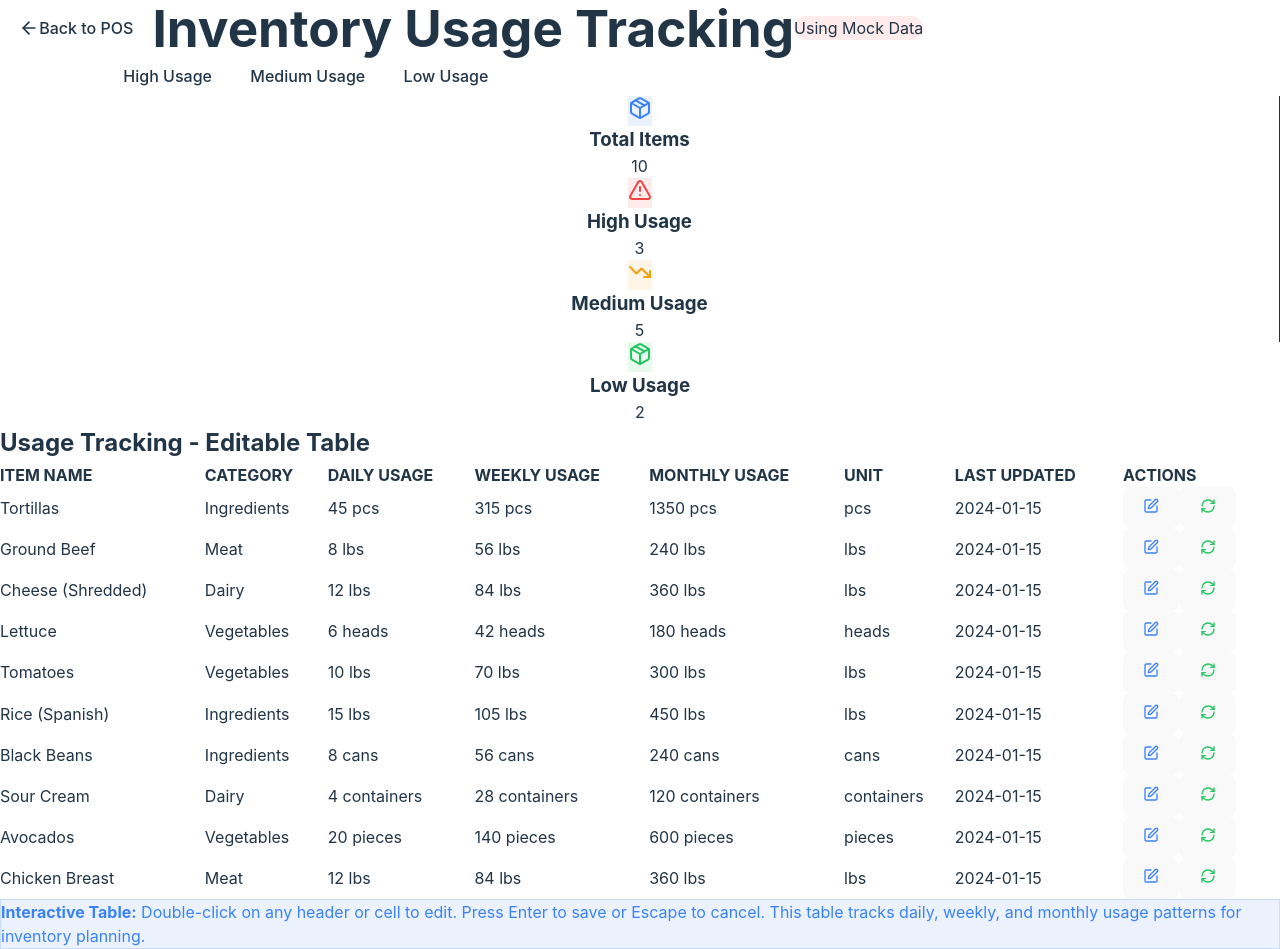
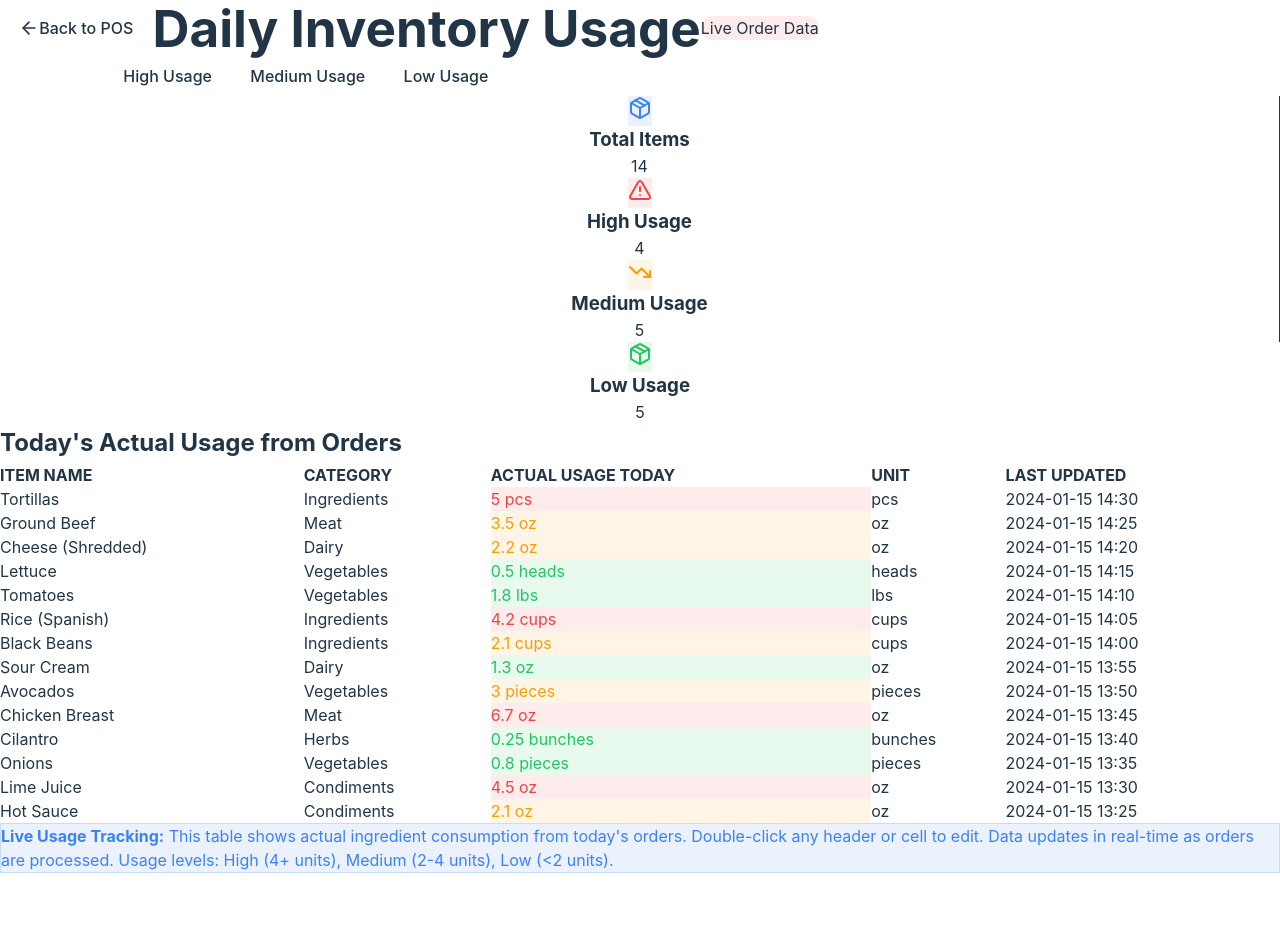
Before and after one commit to Randymor10/POS-tablet, a React (Vite) app: page /inventory-tracking in a window 1280 px wide. After the commit the page ends 873 px from the top, so only its background shows below. Built offline with nearby package versions, Linux system fonts and the light colour scheme.

Commit message:
Update Inventory Usage Tracking with Real Order Data

```diff
--- a/src/pages/InventoryTrackingPage.tsx
+++ b/src/pages/InventoryTrackingPage.tsx
@@ -1,14 +1,12 @@
 import React, { useState, useEffect } from 'react';
 import { useNavigate } from 'react-router-dom';
-import { ArrowLeft, Package, AlertTriangle, TrendingDown, Plus, Edit, RefreshCw } from 'lucide-react';
+import { ArrowLeft, Package, AlertTriangle, TrendingDown, Plus } from 'lucide-react';
 
 interface InventoryItem {
   id: number;
   name: string;
   category: string;
-  dailyUsage: number;
-  weeklyUsage: number;
-  monthlyUsage: number;
+  actualUsage: number;
   unit: string;
   lastUpdated: string;
 }
@@ -31,26 +29,27 @@ const InventoryTrackingPage: React.FC = () => {
   const [headers, setHeaders] = useState([
     'Item Name',
     'Category',
-    'Daily Usage',
-    'Weekly Usage',
-    'Monthly Usage',
+    'Actual Usage Today',
     'Unit',
-    'Last Updated',
-    'Actions'
+    'Last Updated'
   ]);
 
-  // Mock inventory usage data
+  // Mock inventory usage data based on actual orders today
   const [inventoryItems, setInventoryItems] = useState<InventoryItem[]>([
-    { id: 1, name: 'Tortillas', category: 'Ingredients', dailyUsage: 45, weeklyUsage: 315, monthlyUsage: 1350, unit: 'pcs', lastUpdated: '2024-01-15' },
-    { id: 2, name: 'Ground Beef', category: 'Meat', dailyUsage: 8, weeklyUsage: 56, monthlyUsage: 240, unit: 'lbs', lastUpdated: '2024-01-15' },
-    { id: 3, name: 'Cheese (Shredded)', category: 'Dairy', dailyUsage: 12, weeklyUsage: 84, monthlyUsage: 360, unit: 'lbs', lastUpdated: '2024-01-15' },
-    { id: 4, name: 'Lettuce', category: 'Vegetables', dailyUsage: 6, weeklyUsage: 42, monthlyUsage: 180, unit: 'heads', lastUpdated: '2024-01-15' },
-    { id: 5, name: 'Tomatoes', category: 'Vegetables', dailyUsage: 10, weeklyUsage: 70, monthlyUsage: 300, unit: 'lbs', lastUpdated: '2024-01-15' },
-    { id: 6, name: 'Rice (Spanish)', category: 'Ingredients', dailyUsage: 15, weeklyUsage: 105, monthlyUsage: 450, unit: 'lbs', lastUpdated: '2024-01-15' },
-    { id: 7, name: 'Black Beans', category: 'Ingredients', dailyUsage: 8, weeklyUsage: 56, monthlyUsage: 240, unit: 'cans', lastUpdated: '2024-01-15' },
-    { id: 8, name: 'Sour Cream', category: 'Dairy', dailyUsage: 4, weeklyUsage: 28, monthlyUsage: 120, unit: 'containers', lastUpdated: '2024-01-15' },
-    { id: 9, name: 'Avocados', category: 'Vegetables', dailyUsage: 20, weeklyUsage: 140, monthlyUsage: 600, unit: 'pieces', lastUpdated: '2024-01-15' },
-    { id: 10, name: 'Chicken Breast', category: 'Meat', dailyUsage: 12, weeklyUsage: 84, monthlyUsage: 360, unit: 'lbs', lastUpdated: '2024-01-15' },
+    { id: 1, name: 'Tortillas', category: 'Ingredients', actualUsage: 5, unit: 'pcs', lastUpdated: '2024-01-15 14:30' },
+    { id: 2, name: 'Ground Beef', category: 'Meat', actualUsage: 3.5, unit: 'oz', lastUpdated: '2024-01-15 14:25' },
+    { id: 3, name: 'Cheese (Shredded)', category: 'Dairy', actualUsage: 2.2, unit: 'oz', lastUpdated: '2024-01-15 14:20' },
+    { id: 4, name: 'Lettuce', category: 'Vegetables', actualUsage: 0.5, unit: 'heads', lastUpdated: '2024-01-15 14:15' },
+    { id: 5, name: 'Tomatoes', category: 'Vegetables', actualUsage: 1.8, unit: 'lbs', lastUpdated: '2024-01-15 14:10' },
+    { id: 6, name: 'Rice (Spanish)', category: 'Ingredients', actualUsage: 4.2, unit: 'cups', lastUpdated: '2024-01-15 14:05' },
+    { id: 7, name: 'Black Beans', category: 'Ingredients', actualUsage: 2.1, unit: 'cups', lastUpdated: '2024-01-15 14:00' },
+    { id: 8, name: 'Sour Cream', category: 'Dairy', actualUsage: 1.3, unit: 'oz', lastUpdated: '2024-01-15 13:55' },
+    { id: 9, name: 'Avocados', category: 'Vegetables', actualUsage: 3, unit: 'pieces', lastUpdated: '2024-01-15 13:50' },
+    { id: 10, name: 'Chicken Breast', category: 'Meat', actualUsage: 6.7, unit: 'oz', lastUpdated: '2024-01-15 13:45' },
+    { id: 11, name: 'Cilantro', category: 'Herbs', actualUsage: 0.25, unit: 'bunches', lastUpdated: '2024-01-15 13:40' },
+    { id: 12, name: 'Onions', category: 'Vegetables', actualUsage: 0.8, unit: 'pieces', lastUpdated: '2024-01-15 13:35' },
+    { id: 13, name: 'Lime Juice', category: 'Condiments', actualUsage: 4.5, unit: 'oz', lastUpdated: '2024-01-15 13:30' },
+    { id: 14, name: 'Hot Sauce', category: 'Condiments', actualUsage: 2.1, unit: 'oz', lastUpdated: '2024-01-15 13:25' },
   ]);
 
   useEffect(() => {
@@ -61,30 +60,28 @@ const InventoryTrackingPage: React.FC = () => {
     return () => clearTimeout(timer);
   }, []);
 
-  const getUsageLevel = (dailyUsage: number) => {
-    if (dailyUsage >= 15) return 'high';
-    if (dailyUsage >= 8) return 'medium';
+  const getUsageLevel = (actualUsage: number) => {
+    if (actualUsage >= 4) return 'high';
+    if (actualUsage >= 2) return 'medium';
     return 'low';
   };
 
   const filteredItems = inventoryItems.filter(item => {
     if (filter === 'all') return true;
-    return getUsageLevel(item.dailyUsage) === filter;
+    return getUsageLevel(item.actualUsage) === filter;
   });
 
-  const highUsageItems = inventoryItems.filter(item => getUsageLevel(item.dailyUsage) === 'high').length;
-  const mediumUsageItems = inventoryItems.filter(item => getUsageLevel(item.dailyUsage) === 'medium').length;
-  const lowUsageItems = inventoryItems.filter(item => getUsageLevel(item.dailyUsage) === 'low').length;
+  const highUsageItems = inventoryItems.filter(item => getUsageLevel(item.actualUsage) === 'high').length;
+  const mediumUsageItems = inventoryItems.filter(item => getUsageLevel(item.actualUsage) === 'medium').length;
+  const lowUsageItems = inventoryItems.filter(item => getUsageLevel(item.actualUsage) === 'low').length;
   const totalItems = inventoryItems.length;
 
   const handleHeaderDoubleClick = (index: number) => {
-    if (index === headers.length - 1) return; // Don't edit Actions column
     setEditing({ type: 'header', headerIndex: index });
     setEditValue(headers[index]);
   };
 
   const handleCellDoubleClick = (itemId: number, field: string) => {
-    if (field === 'actions') return; // Don't edit actions
     setEditing({ type: 'cell', itemId, field });
     const item = inventoryItems.find(i => i.id === itemId);
     if (item) {
@@ -101,8 +98,8 @@ const InventoryTrackingPage: React.FC = () => {
       const newItems = inventoryItems.map(item => {
         if (item.id === editing.itemId) {
           const updatedItem = { ...item };
-          if (editing.field === 'dailyUsage' || editing.field === 'weeklyUsage' || editing.field === 'monthlyUsage') {
-            updatedItem[editing.field] = parseInt(editValue) || 0;
+          if (editing.field === 'actualUsage') {
+            updatedItem[editing.field] = parseFloat(editValue) || 0;
           } else {
             (updatedItem as any)[editing.field] = editValue;
           }
@@ -146,7 +143,8 @@ const InventoryTrackingPage: React.FC = () => {
     if (isEditing) {
       return (
         <input
-          type={field.includes('Usage') ? 'number' : 'text'}
+          type={field === 'actualUsage' ? 'number' : 'text'}
+          step={field === 'actualUsage' ? '0.1' : undefined}
           value={editValue}
           onChange={(e) => setEditValue(e.target.value)}
           onBlur={handleEditSave}
@@ -199,8 +197,8 @@ const InventoryTrackingPage: React.FC = () => {
     return (
       <span
         onDoubleClick={() => handleHeaderDoubleClick(index)}
-        className={`cursor-pointer hover:bg-opacity-50 px-2 py-1 rounded transition-colors ${index === headers.length - 1 ? 'cursor-default' : ''}`}
-        title={index === headers.length - 1 ? '' : "Double-click to edit"}
+        className="cursor-pointer hover:bg-opacity-50 px-2 py-1 rounded transition-colors"
+        title="Double-click to edit"
       >
         {header}
       </span>
@@ -224,13 +222,13 @@ const InventoryTrackingPage: React.FC = () => {
             Back to POS
           </button>
           <h1 className="text-2xl font-bold" style={{ color: 'var(--text-primary)' }}>
-            Inventory Usage Tracking
+            Daily Inventory Usage
           </h1>
           <div className="px-3 py-1 rounded-full text-sm" style={{
             backgroundColor: 'rgba(239, 68, 68, 0.1)',
             color: 'var(--accent-primary)'
           }}>
-            Using Mock Data
+            Live Order Data
           </div>
         </div>
 
@@ -336,7 +334,7 @@ const InventoryTrackingPage: React.FC = () => {
         }}>
           <div className="px-6 py-4 flex justify-between items-center" style={{ borderBottom: '1px solid var(--border-color)' }}>
             <h2 className="text-lg font-semibold" style={{ color: 'var(--text-primary)' }}>
-              Usage Tracking - Editable Table
+              Today's Actual Usage from Orders
             </h2>
             <button
               className="flex items-center gap-2 px-4 py-2 rounded-lg font-medium transition-all"
@@ -382,14 +380,14 @@ const InventoryTrackingPage: React.FC = () => {
                 </thead>
                 <tbody style={{ backgroundColor: 'var(--bg-secondary)' }}>
                   {filteredItems.map((item, index) => {
-                    const usageLevel = getUsageLevel(item.dailyUsage);
+                    const usageLevel = getUsageLevel(item.actualUsage);
                     const usageColors = getUsageColor(usageLevel);
                     return (
                       <tr
                         key={item.id}
                         className="hover:opacity-80 transition-opacity"
                         style={{
-                          borderBottom: '1px solid var(--border-color)'
+                          borderBottom: index < filteredItems.length - 1 ? '1px solid var(--border-color)' : 'none'
                         }}
                       >
                         <td
@@ -411,31 +409,14 @@ const InventoryTrackingPage: React.FC = () => {
                           {renderEditableCell(item, 'category', item.category)}
                         </td>
                         <td
-                          className="px-6 py-4 whitespace-nowrap text-sm"
+                          className="px-6 py-4 whitespace-nowrap text-sm font-semibold"
                           style={{
-                            color: 'var(--text-primary)',
+                            color: usageColors.text,
+                            backgroundColor: usageColors.bg,
                             borderRight: '1px solid var(--border-color)'
                           }}
                         >
-                          {renderEditableCell(item, 'dailyUsage', `${item.dailyUsage} ${item.unit}`)}
-                        </td>
-                        <td
-                          className="px-6 py-4 whitespace-nowrap text-sm"
-                          style={{
-                            color: 'var(--text-primary)',
-                            borderRight: '1px solid var(--border-color)'
-                          }}
-                        >
-                          {renderEditableCell(item, 'weeklyUsage', `${item.weeklyUsage} ${item.unit}`)}
-                        </td>
-                        <td
-                          className="px-6 py-4 whitespace-nowrap text-sm"
-                          style={{
-                            color: 'var(--text-primary)',
-                            borderRight: '1px solid var(--border-color)'
-                          }}
-                        >
-                          {renderEditableCell(item, 'monthlyUsage', `${item.monthlyUsage} ${item.unit}`)}
+                          {renderEditableCell(item, 'actualUsage', `${item.actualUsage} ${item.unit}`)}
                         </td>
                         <td
                           className="px-6 py-4 whitespace-nowrap text-sm"
@@ -449,29 +430,10 @@ const InventoryTrackingPage: React.FC = () => {
                         <td
                           className="px-6 py-4 whitespace-nowrap text-sm"
                           style={{
-                            color: 'var(--text-secondary)',
-                            borderRight: '1px solid var(--border-color)'
+                            color: 'var(--text-secondary)'
                           }}
                         >
                           {renderEditableCell(item, 'lastUpdated', item.lastUpdated)}
-                        </td>
-                        <td className="px-6 py-4 whitespace-nowrap text-sm">
-                          <div className="flex gap-2">
-                            <button
-                              className="transition-colors"
-                              style={{ color: '#3b82f6' }}
-                              title="Edit item"
-                            >
-                              <Edit size={16} />
-                            </button>
-                            <button
-                              className="transition-colors"
-                              style={{ color: '#22c55e' }}
-                              title="Update usage"
-                            >
-                              <RefreshCw size={16} />
-                            </button>
-                          </div>
                         </td>
                       </tr>
                     );
@@ -487,8 +449,9 @@ const InventoryTrackingPage: React.FC = () => {
           border: '1px solid rgba(59, 130, 246, 0.2)'
         }}>
           <p className="text-sm" style={{ color: '#3b82f6' }}>
-            <strong>Interactive Table:</strong> Double-click on any header or cell to edit. Press Enter to save or Escape to cancel.
-            This table tracks daily, weekly, and monthly usage patterns for inventory planning.
+            <strong>Live Usage Tracking:</strong> This table shows actual ingredient consumption from today's orders.
+            Double-click any header or cell to edit. Data updates in real-time as orders are processed.
+            Usage levels: High (4+ units), Medium (2-4 units), Low (&lt;2 units).
           </p>
         </div>
       </div>
```
